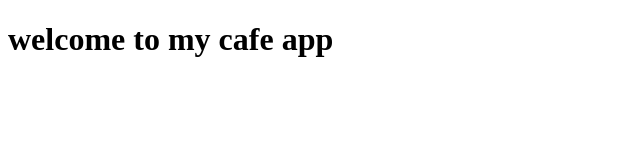
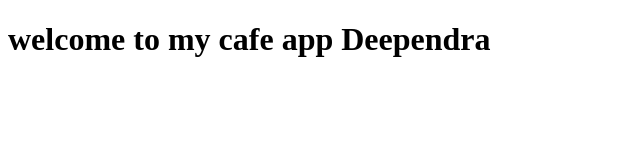
Before and after one commit to Deependra-jhariya/cafe-link, a plain HTML site: page index.html in a window 1280 px wide. Shown: the whole page, without its empty margins (0-640 px from the left). Drawn offline with Linux system fonts and the light colour scheme.

Commit message:
add deependra

```diff
--- a/index.html
+++ b/index.html
@@ -6,6 +6,6 @@
     <title>Document</title>
 </head>
 <body>
-    <h1>welcome to my cafe app</h1>
+    <h1>welcome to my cafe app Deependra</h1>
 </body>
 </html>
```
